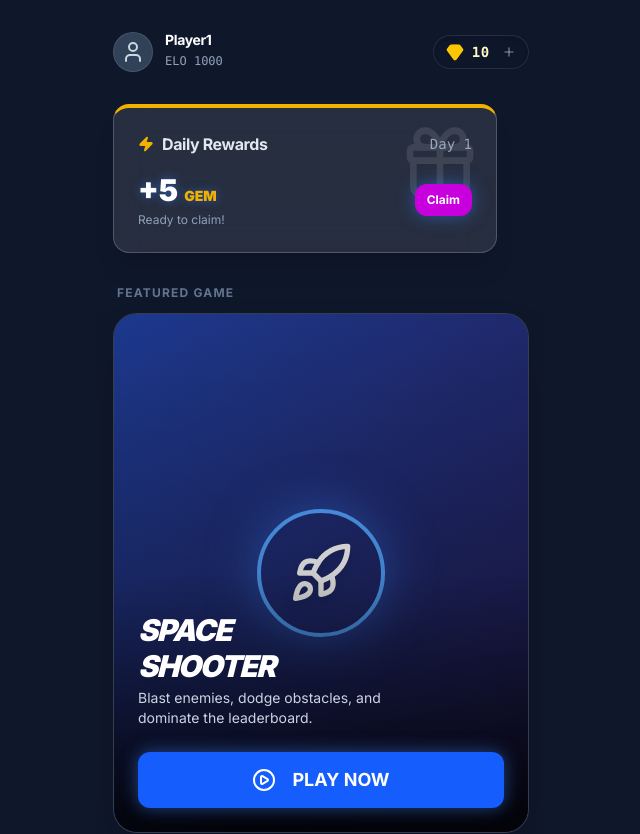
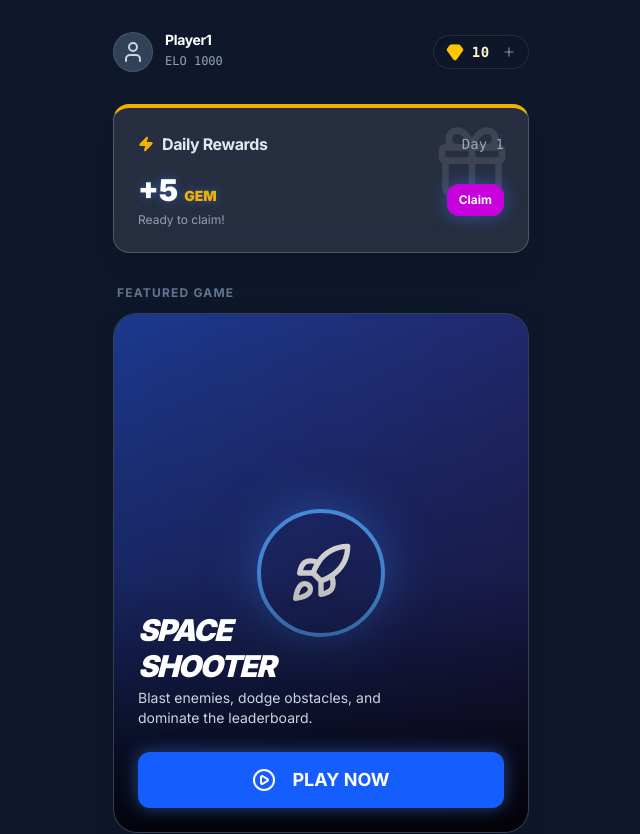
Before and after one commit to Mohit-Aasirwal/titan-arcade, a Next.js app: page / in a window 1280 px wide. Shown: the top 834 px of the page, without its empty margins (319-959 px from the left). Built offline with nearby package versions, Linux system fonts and the light colour scheme.

Commit message:
refactor: remove max-w-sm from DailyReward component's main container

```diff
--- a/components/hub/DailyReward.tsx
+++ b/components/hub/DailyReward.tsx
@@ -24,7 +24,7 @@ export const DailyReward = () => {
   };
 
   return (
-    <div className="glass-card w-full max-w-sm border-t-4 border-t-yellow-500 relative overflow-hidden">
+    <div className="glass-card w-full border-t-4 border-t-yellow-500 relative overflow-hidden">
       <div className="absolute top-0 right-0 p-4 opacity-10">
         <Gift size={80} />
       </div>
```
